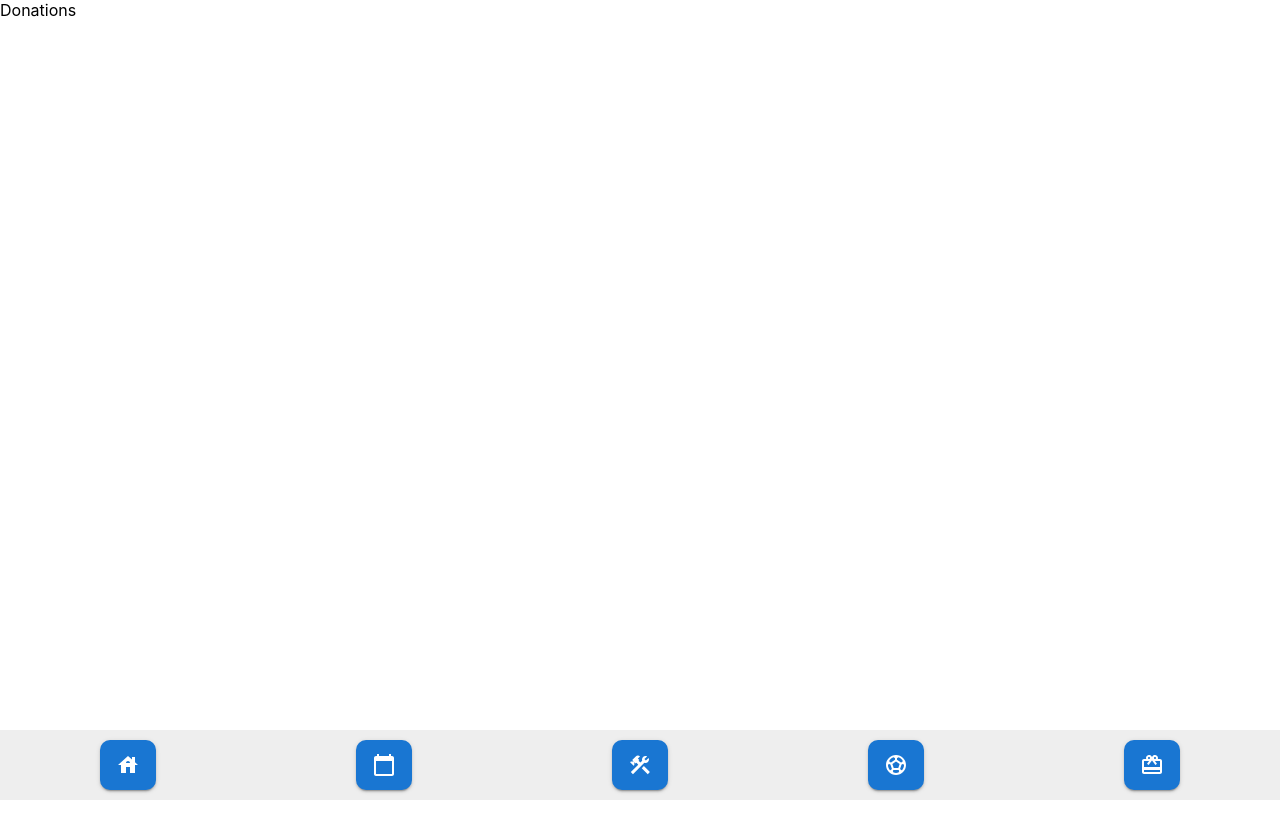
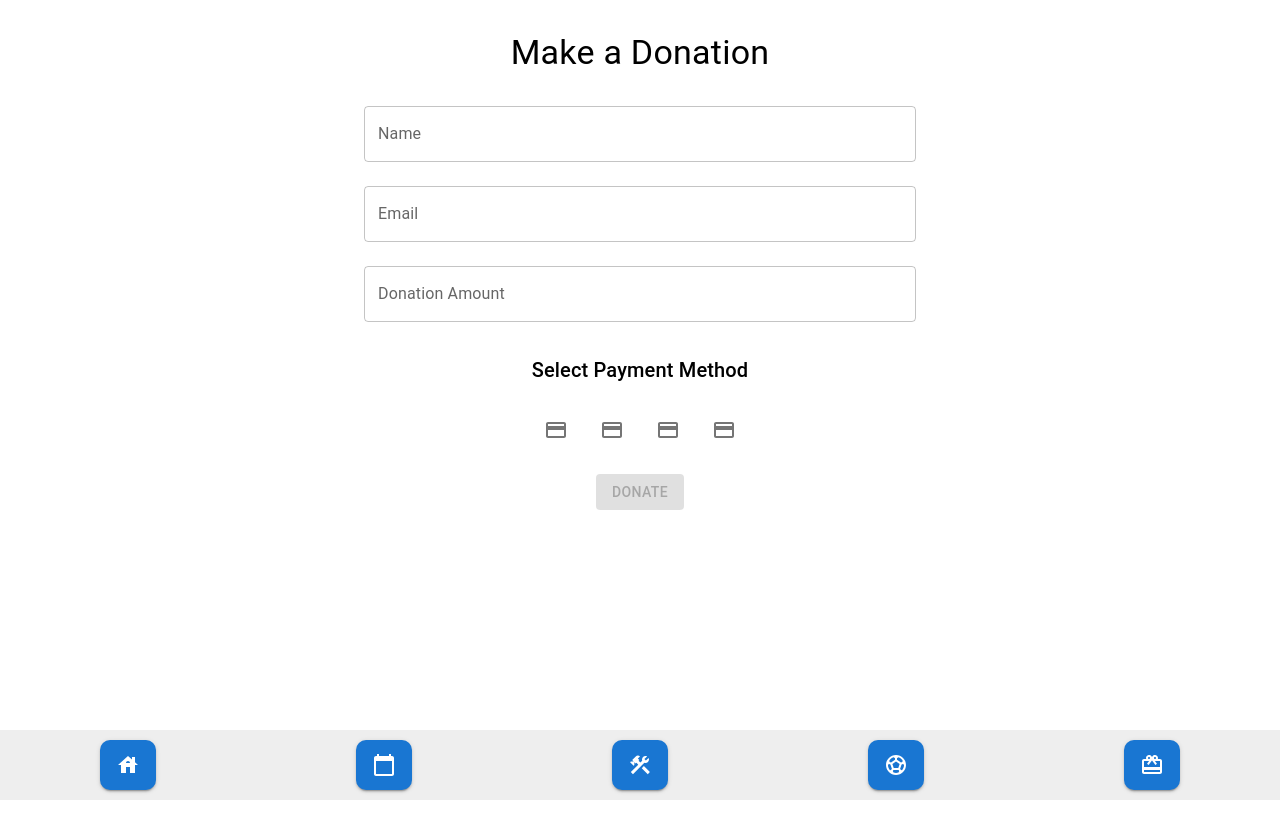
Before and after one commit to developforgood/South-Bronx-United-intern-group-3, a React (Create React App) app in the folder application/: page /page5 in a window 1280 px wide. Before the commit the page ends 800 px from the top, so only its background shows below. Built offline with nearby package versions, Linux system fonts and the light colour scheme.

Commit message:
donations

```diff
--- a/application/src/pages/Page4.js
+++ b/application/src/pages/Page4.js
@@ -1,7 +1,8 @@
 // src/pages/Page4.js
 import React from "react";
 import StoryCard from "../components/StoryCard";
-import { Button } from "@mui/material";
+import { Button, Typography } from "@mui/material";
+import ArrowCircleRight from "@mui/icons-material/ArrowCircleRight";
 
 const Page4 = () => {
   const [index, setIndex] = React.useState(0);
@@ -35,15 +36,27 @@ const Page4 = () => {
         flexDirection: "column",
       }}
     >
+      {/* {stories.map(() => {
+        return (
+          <Typography variant="h4" component="div">
+            Stories
+          </Typography>
+        );
+      })} */}
+
       <StoryCard
         name={stories[index].name}
         description={stories[index].description}
       />
 
-      <div style={{ textAlign: "center" }}>
+      <div style={{ textAlign: "center", marginTop: "5vh" }}>
         <Button variant="contained" onClick={handleClick}>
-          NEXT
+          <ArrowCircleRight />
         </Button>
+
+        <Typography variant="h6" component="div">
+          {index + 1} of {stories.length}
+        </Typography>
       </div>
     </div>
   );
--- a/application/src/pages/Page5.js
+++ b/application/src/pages/Page5.js
@@ -1,5 +1,114 @@
+// src/pages/DonationsPage.js
 import React from "react";
+import {
+  Container,
+  Typography,
+  TextField,
+  Button,
+  Box,
+  Grid,
+  IconButton,
+} from "@mui/material";
+import CreditCardIcon from "@mui/icons-material/CreditCard";
 
-export default function Page1() {
-  return <div>Donations</div>;
-}
+const Page5 = () => {
+  const [name, setName] = React.useState("");
+  const [email, setEmail] = React.useState("");
+  const [amount, setAmount] = React.useState("");
+  const [selectedCard, setSelectedCard] = React.useState("");
+
+  const handleDonate = () => {
+    // Handle the donation logic here
+    console.log("Donated:", { name, email, amount, selectedCard });
+  };
+
+  return (
+    <Container maxWidth="sm" sx={{ mt: 4 }}>
+      <Typography variant="h4" align="center" gutterBottom>
+        Make a Donation
+      </Typography>
+      <Box component="form" noValidate autoComplete="off" sx={{ mt: 2 }}>
+        <TextField
+          fullWidth
+          label="Name"
+          variant="outlined"
+          margin="normal"
+          value={name}
+          onChange={(e) => setName(e.target.value)}
+        />
+        <TextField
+          fullWidth
+          label="Email"
+          variant="outlined"
+          margin="normal"
+          value={email}
+          onChange={(e) => setEmail(e.target.value)}
+        />
+        <TextField
+          fullWidth
+          label="Donation Amount"
+          variant="outlined"
+          margin="normal"
+          type="number"
+          value={amount}
+          onChange={(e) => setAmount(e.target.value)}
+        />
+        <Typography variant="h6" align="center" gutterBottom sx={{ mt: 3 }}>
+          Select Payment Method
+        </Typography>
+        <Grid
+          container
+          spacing={2}
+          justifyContent="center"
+          alignItems="center"
+          sx={{ mt: 1 }}
+        >
+          <Grid item>
+            <IconButton
+              onClick={() => setSelectedCard("Visa")}
+              color={selectedCard === "Visa" ? "primary" : "default"}
+            >
+              <CreditCardIcon />
+            </IconButton>
+          </Grid>
+          <Grid item>
+            <IconButton
+              onClick={() => setSelectedCard("Mastercard")}
+              color={selectedCard === "Mastercard" ? "primary" : "default"}
+            >
+              <CreditCardIcon />
+            </IconButton>
+          </Grid>
+          <Grid item>
+            <IconButton
+              onClick={() => setSelectedCard("Amex")}
+              color={selectedCard === "Amex" ? "primary" : "default"}
+            >
+              <CreditCardIcon />
+            </IconButton>
+          </Grid>
+          <Grid item>
+            <IconButton
+              onClick={() => setSelectedCard("Other")}
+              color={selectedCard === "Other" ? "primary" : "default"}
+            >
+              <CreditCardIcon />
+            </IconButton>
+          </Grid>
+        </Grid>
+        <Box sx={{ textAlign: "center", mt: 3 }}>
+          <Button
+            variant="contained"
+            color="primary"
+            onClick={handleDonate}
+            disabled={!name || !email || !amount || !selectedCard}
+          >
+            Donate
+          </Button>
+        </Box>
+      </Box>
+    </Container>
+  );
+};
+
+export default Page5;
```
